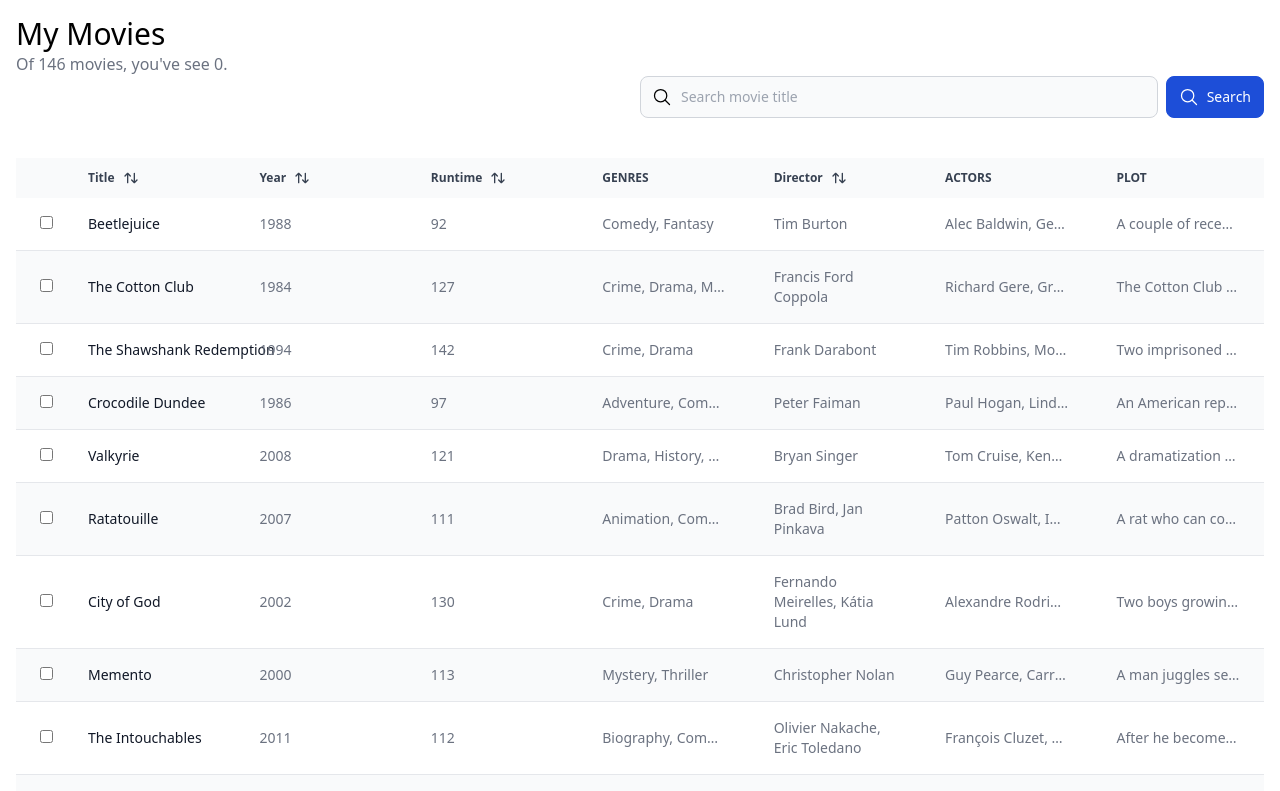
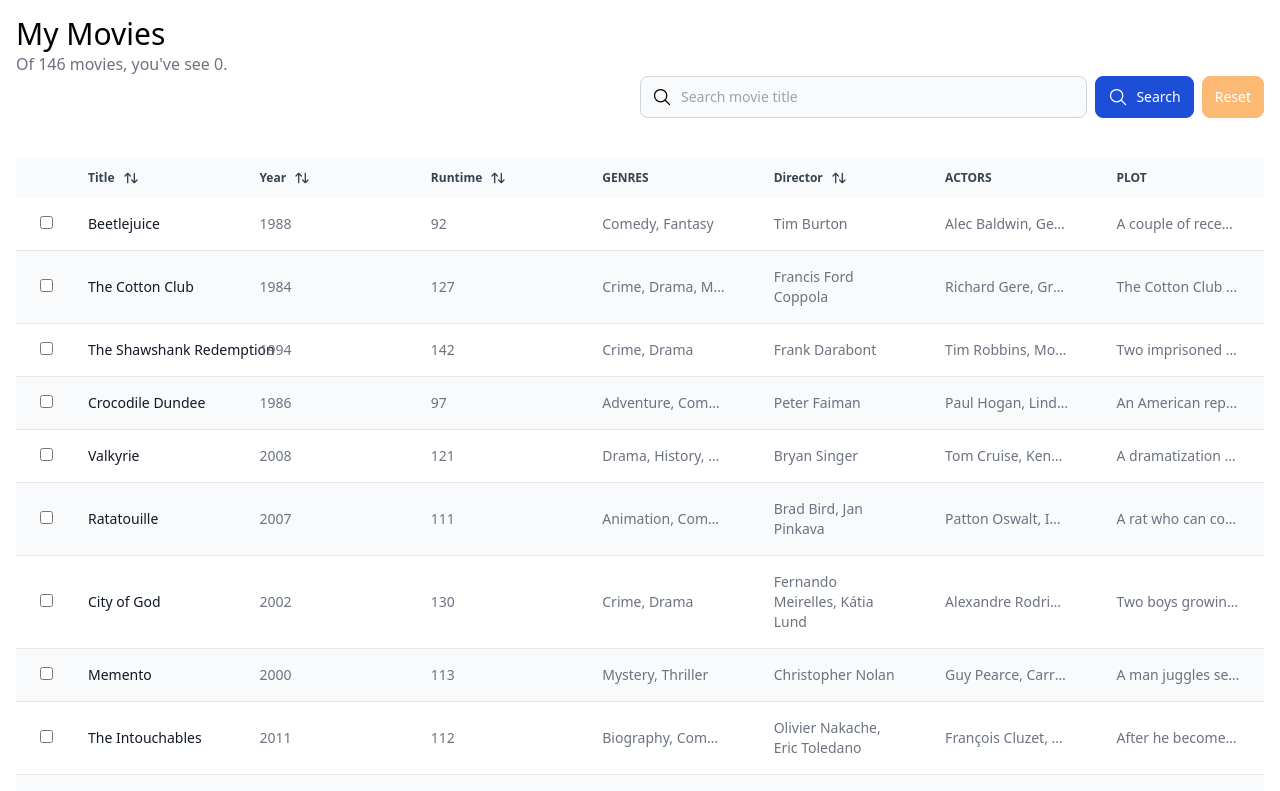
Before and after one commit to dannycallaghan/movietracker, a React (Vite) app: page / in a window 1280 px wide. Shown: the top 791 px of the page. Built offline with nearby package versions, Linux system fonts and the light colour scheme.

Commit message:
Initial commit

```diff
--- a/src/components/MovieSearch.jsx
+++ b/src/components/MovieSearch.jsx
@@ -1,9 +1,34 @@
 import { IoSearchOutline } from 'react-icons/io5';
+import { useRef, useState } from 'react';
 
-export default function MovieSearch() {
+export default function MovieSearch({ handleSearch, handleReset }) {
+	const [searching, setSearching] = useState(false);
+	const inputRef = useRef('');
+
+	const handleSubmit = (e) => {
+		e.preventDefault();
+
+		const searchString = inputRef.current.value;
+
+		if (searchString && searchString.length) {
+			setSearching(true);
+			handleSearch(searchString);
+		}
+	};
+
+	const handleResetData = (e) => {
+		setSearching(false);
+		inputRef.current.value = '';
+		handleReset();
+	};
+
 	return (
 		<div className="mb-10 flex items-center justify-end">
-			<form className="flex w-1/2 items-center">
+			<form
+				className="flex w-1/2 items-center"
+				onSubmit={handleSubmit}
+				noValidate
+			>
 				<label htmlFor="voice-search" className="sr-only">
 					Search
 				</label>
@@ -17,14 +42,23 @@
 						className="block w-full rounded-lg border border-gray-300 bg-gray-50 p-2.5 pl-10 text-sm text-gray-900 focus:border-blue-500 focus:ring-blue-500"
 						placeholder="Search movie title"
 						required
+						name="search"
+						ref={inputRef}
 					/>
 				</div>
 				<button
 					type="submit"
-					className="ml-2 inline-flex items-center rounded-lg border border-blue-700 bg-blue-700 px-3 py-2.5 text-sm font-medium text-white hover:bg-blue-800 focus:outline-none focus:ring-4 focus:ring-blue-300"
+					className="ml-2 inline-flex items-center rounded-lg border border-blue-700 bg-blue-700 px-3 py-2.5 text-sm font-medium text-white"
 				>
 					<IoSearchOutline className="mr-2 h-5 w-5" />
 					Search
+				</button>
+				<button
+					disabled={!searching}
+					onClick={handleResetData}
+					className="ml-2 inline-flex items-center rounded-lg border border-orange-700 bg-orange-700 px-3 py-2.5 text-sm font-medium text-white disabled:border-orange-300 disabled:bg-orange-300"
+				>
+					Reset
 				</button>
 			</form>
 		</div>
--- a/src/components/Movies.jsx
+++ b/src/components/Movies.jsx
@@ -1,6 +1,6 @@
 import MovieTable from './MovieTable.jsx';
 import MovieSearch from './MovieSearch.jsx';
-import { useEffect, useRef, useState } from 'react';
+import { useRef, useState } from 'react';
 
 function formatMoviesJSON(movies) {
 	return movies.map((movie) => {
@@ -13,9 +13,10 @@
 
 export default function Movies({ movies }) {
 	const [data, setData] = useState(movies);
+	const [filteredData, setFilteredData] = useState(movies);
 
 	const handleViewed = (e, id) => {
-		setData((prev) =>
+		setFilteredData((prev) =>
 			prev.map((movie) => {
 				if (movie.id === id) {
 					return {
@@ -29,14 +30,14 @@
 	};
 
 	const getViewed = () => {
-		const viewed = data.filter((movie) => movie.viewed === true);
+		const viewed = filteredData.filter((movie) => movie.viewed === true);
 		return viewed.length;
 	};
 
 	const sortAsc = useRef(true);
 
 	const handleSort = (sort) => {
-		setData((prev) => {
+		setFilteredData((prev) => {
 			const result = prev;
 			if (sort === 'year') {
 				if (sortAsc.current) {
@@ -71,18 +72,27 @@
 		});
 	};
 
-	useEffect(() => {
-		console.log('data changed');
-	}, [data]);
+	const handleSearch = (search) => {
+		setFilteredData((prev) => {
+			const result = prev.filter((movie) => {
+				return movie.title.toLowerCase().includes(search.toLowerCase());
+			});
+			return [...result];
+		});
+	};
+
+	const handleReset = () => {
+		setFilteredData(data);
+	};
 
 	return (
 		<>
 			<p className="w-1/2 text-gray-500">
 				Of {data.length} movies, you've see {getViewed()}.
 			</p>
-			<MovieSearch />
+			<MovieSearch handleSearch={handleSearch} handleReset={handleReset} />
 			<MovieTable
-				movies={data}
+				movies={filteredData}
 				handleViewed={handleViewed}
 				handleSort={handleSort}
 			/>
```
